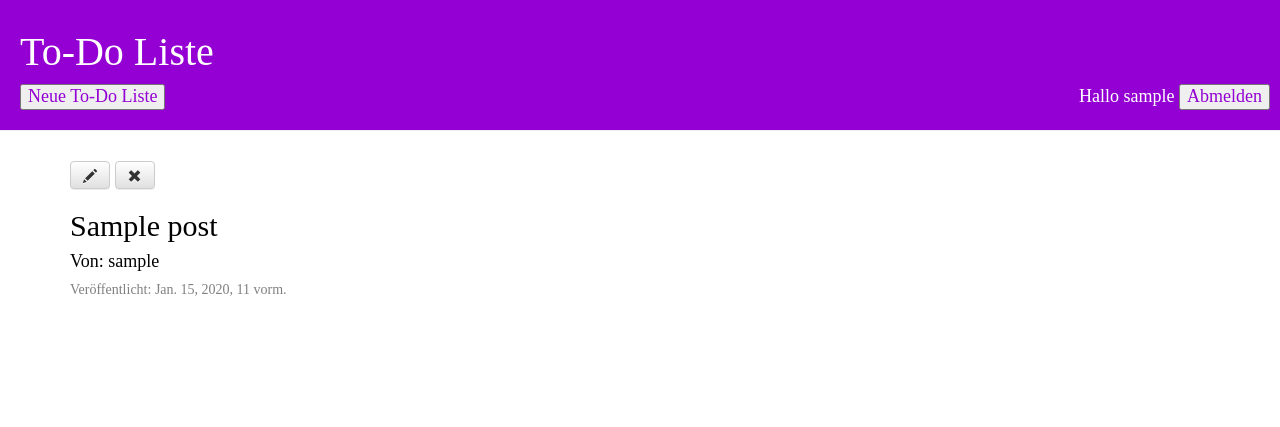
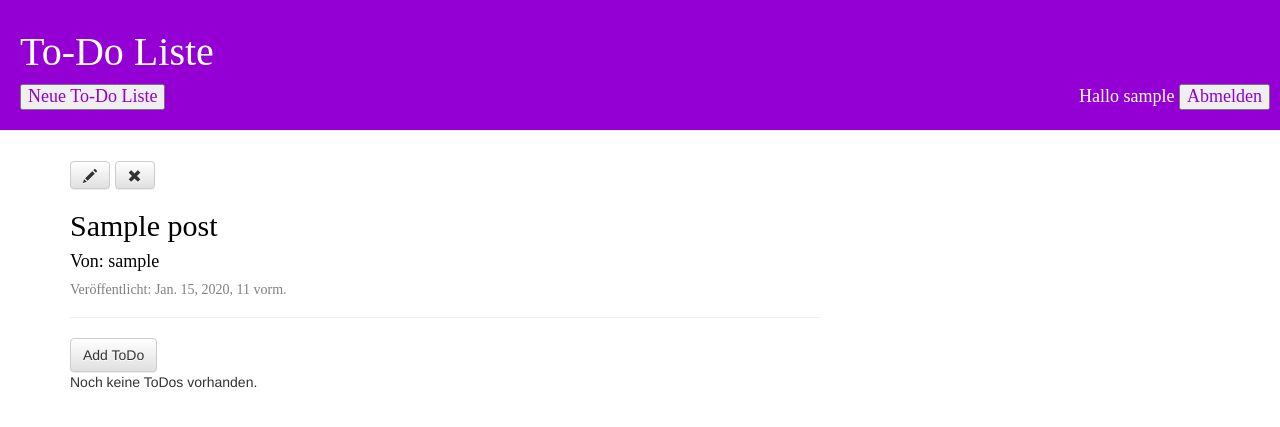
Before and after one commit to GWENECKHARDT/ba2020_S0573026_S0573811, a Django app: page /todo/1/ in a window 1280 px wide. Shown: the top 427 px of the page. Run offline with Django 3.2, Linux system fonts and the light colour scheme; a user stored in the database is signed in; tables that the repository leaves empty hold one stand-in row (values such as "Sample post"); some libraries are stand-ins or nearby versions.

Commit message:
12. Liste erstellen noch einmal anders probiert.

```diff
--- a/todolist/admin.py
+++ b/todolist/admin.py
@@ -1,4 +1,5 @@
 from django.contrib import admin
-from .models import Post
+from .models import Post, ToDo
 
 admin.site.register(Post)
+admin.site.register(ToDo)
--- a/todolist/forms.py
+++ b/todolist/forms.py
@@ -1,6 +1,7 @@
 from django import forms
 
-from .models import Post
+from .models import Post, ToDo
+
 
 class PostForm(forms.ModelForm):
 
@@ -11,5 +12,5 @@
 class ToDoForm(forms.ModelForm):
 
     class Meta:
-        model = Post
+        model = ToDo
         fields = ('title', 'text', 'author',)
--- a/todolist/models.py
+++ b/todolist/models.py
@@ -4,6 +4,7 @@
 
 
 class Post(models.Model):
+    # objects = None
     author = models.ForeignKey(settings.AUTH_USER_MODEL, on_delete=models.CASCADE)
     title = models.CharField(max_length=200)
     text = models.TextField()
@@ -24,6 +25,8 @@
     created_date = models.DateTimeField(default=timezone.now)
     published_date = models.DateTimeField(blank=True, null=True)
     post = models.ForeignKey('Post', on_delete=models.CASCADE)
+    # objects = None
+    approved_todo = models.BooleanField(default=False)
 
     def publish(self):
         self.published_date = timezone.now()
@@ -31,3 +34,7 @@
 
     def __str__(self):
         return self.title
+
+    def approve(self):
+        self.approved_todo = True
+        self.save()
--- a/todolist/templates/todolist/list_detail.html
+++ b/todolist/templates/todolist/list_detail.html
@@ -15,4 +15,16 @@
                 <h5>Veröffentlicht: {{ post.published_date }}</h5>
         </div>
     </div>
+<!--Ab hier für die ToDos:-->
+    <hr>
+    <a class="btn btn-default" href="{% url 'add_todo_to_list' pk=post.pk %}">Add ToDo</a>
+    {% for todo in post.todos.all %}
+        <div class="todo">
+            <div class="date">{{ todo.created_date }}</div>
+            <strong>{{ todo.author }}</strong>
+            <p>{{ todo.text|linebreaks }}</p>
+        </div>
+    {% empty %}
+        <p>Noch keine ToDos vorhanden.</p>
+    {% endfor %}
 {% endblock %}
--- a/todolist/templates/todolist/list_list.html
+++ b/todolist/templates/todolist/list_list.html
@@ -5,7 +5,9 @@
     {% for post in posts %}
         <div class="post">
             <h2><a href="{% url 'list_detail' pk=post.pk %}">{{ post.title }}</a></h2>
-            <h4><a href="{% url 'todo_details' %}"><button type="button">To-Do's</button></a></h4>
+            <p>{{ post.text|linebreaksbr }}</p>
+            <h4><a href="{% url 'list_detail' pk=post.pk %}">ToDos: {{ post.todos.count }}</a></h4>
+<!--            <h4><a href="{% url 'todo_details' %}"><button type="button">To-Do's</button></a></h4>-->
             <h4><p>Von: {{ post.author}}</p></h4>
             <div class="date">
                 <h5>Veröffentlicht: {{ post.published_date }}</h5>
--- a/todolist/urls.py
+++ b/todolist/urls.py
@@ -11,4 +11,5 @@
     path('todo/tododetails', views.todo_details, name='todo_details'),
     path('todo/<int:pk>/todoedit/', views.todo_edit, name='todo_edit'),
     path('todo/todonew/', views.todo_new, name='todo_new'),
+    path('todo/<int:pk>/todos/', views.add_todo_to_list, name='add_todo_to_list'),
 ]
--- a/todolist/views.py
+++ b/todolist/views.py
@@ -1,7 +1,7 @@
 from django.contrib import messages
 from django.contrib.auth import login
 from django.utils import timezone
-from .models import Post
+from .models import Post, ToDo
 from django.shortcuts import render, get_object_or_404
 from .forms import PostForm, ToDoForm
 from django.shortcuts import redirect
@@ -18,6 +18,7 @@
 @login_required
 def list_detail(request, pk):
     post = get_object_or_404(Post, pk=pk)
+    # todos = ToDo.objects.filter(created_date__lte=timezone.now()).order_by('created_date')
     return render(request, 'todolist/list_detail.html', {'post': post})
 
 
@@ -58,30 +59,30 @@
     return render(request, 'todolist/list_edit.html', {'form': form})
 
 def todo_new(request):
-    if request.method == "POST":
-        form = ToDoForm(request.POST)
+    if request.method == "TODO":
+        form = ToDoForm(request.TODO)
         if form.is_valid():
-            post = form.save(commit=False)
-            post.author = request.user
-            post.published_date = timezone.now()
-            post.save()
-            return redirect('todo_details', pk=post.pk)
+            todo = form.save(commit=False)
+            todo.author = request.user
+            todo.published_date = timezone.now()
+            todo.save()
+            return redirect('todo_details', pk=todo.pk)
     else:
-        form = PostForm()
-    return render(request, 'todolist//todo/todo_edit.html', {'form': form})
+        form = ToDoForm()
+    return render(request, 'todolist/todo/todo_edit.html', {'form': form})
 
 def todo_edit(request, pk):
-    post = get_object_or_404(Post, pk=pk)
-    if request.method == "POST":
-        form = ToDoForm(request.POST, instance=post)
+    todo = get_object_or_404(ToDo, pk=pk)
+    if request.method == "TODO":
+        form = ToDoForm(request.TODO, instance=todo)
         if form.is_valid():
-            post = form.save(commit=False)
-            post.author = request.user
-            post.published_date = timezone.now()
-            post.save()
-            return redirect('todo_details', pk=post.pk)
+            todo = form.save(commit=False)
+            todo.author = request.user
+            todo.published_date = timezone.now()
+            todo.save()
+            return redirect('todo_details', pk=todo.pk)
     else:
-        form = PostForm(instance=post)
+        form = ToDoForm(instance=todo)
     return render(request, 'todolist/todo/todo_edit.html', {'form': form})
 
 
@@ -110,10 +111,23 @@
 
 @login_required
 def todo_details(request):
-    form = PostForm()
+    form = ToDoForm()
     return render(request, 'todolist/todo/todo_details.html', {'form':form})
 
 @login_required
 def todo_list(request):
-    posts = Post.objects.filter(published_date__lte=timezone.now()).order_by('published_date')
-    return render(request, 'todolist/todo/todo_list.html', {'posts': posts})
+    todos = ToDo.objects.filter(published_date__lte=timezone.now()).order_by('published_date')
+    return render(request, 'todolist/todo/todo_list.html', {'todos': todos})
+
+def add_todo_to_list(request, pk):
+    post = get_object_or_404(Post, pk=pk)
+    if request.method == "POST":
+        form = ToDoForm(request.POST)
+        if form.is_valid():
+            todo = form.save(commit=False)
+            todo.post = post
+            todo.save()
+            return redirect('list_detail', pk=post.pk)
+    else:
+        form = ToDoForm()
+    return render(request, 'todolist/add_todo_to_list.html', {'form': form})
```
Also changed, not shown: todolist/templates/todolist/add_todo_to_list.html (added, +9 -0 lines), todolist/migrations/0003_todo_approved_todo.py (added).
